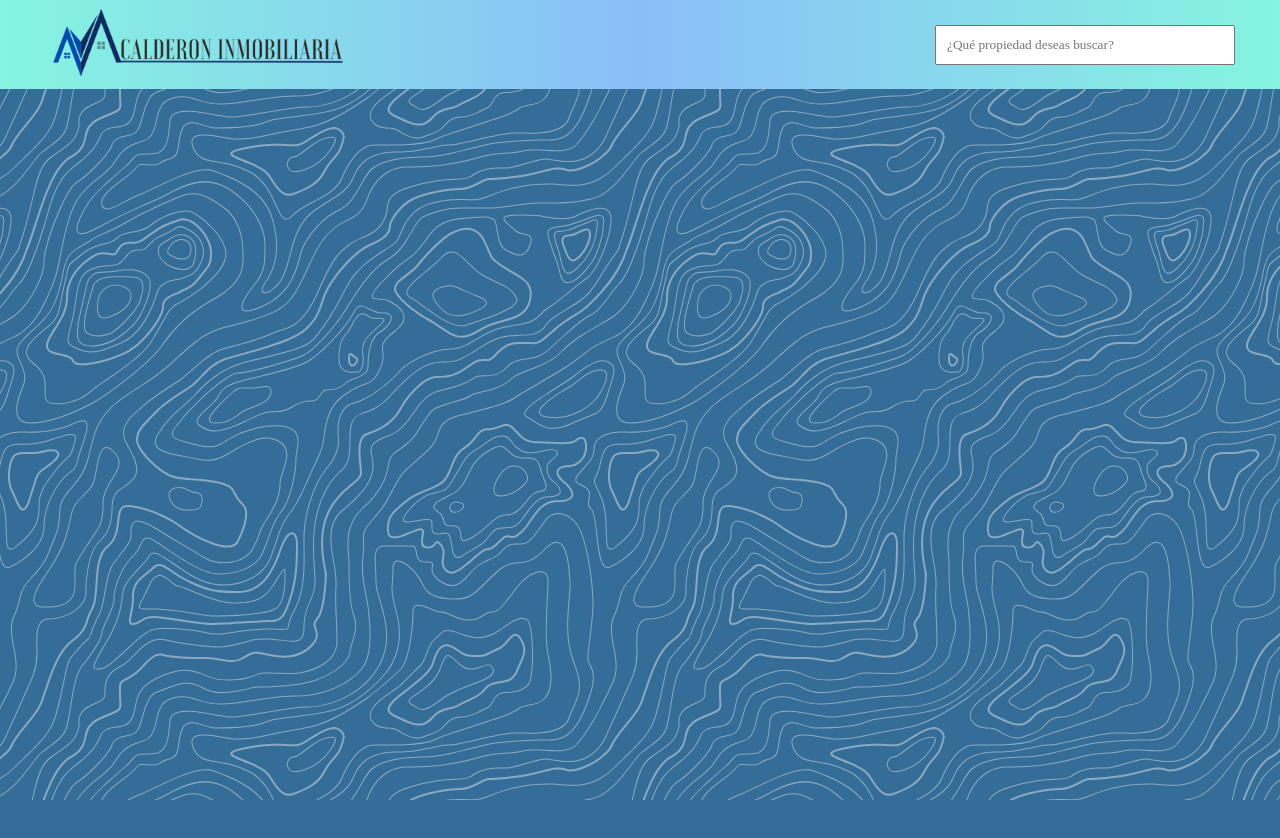
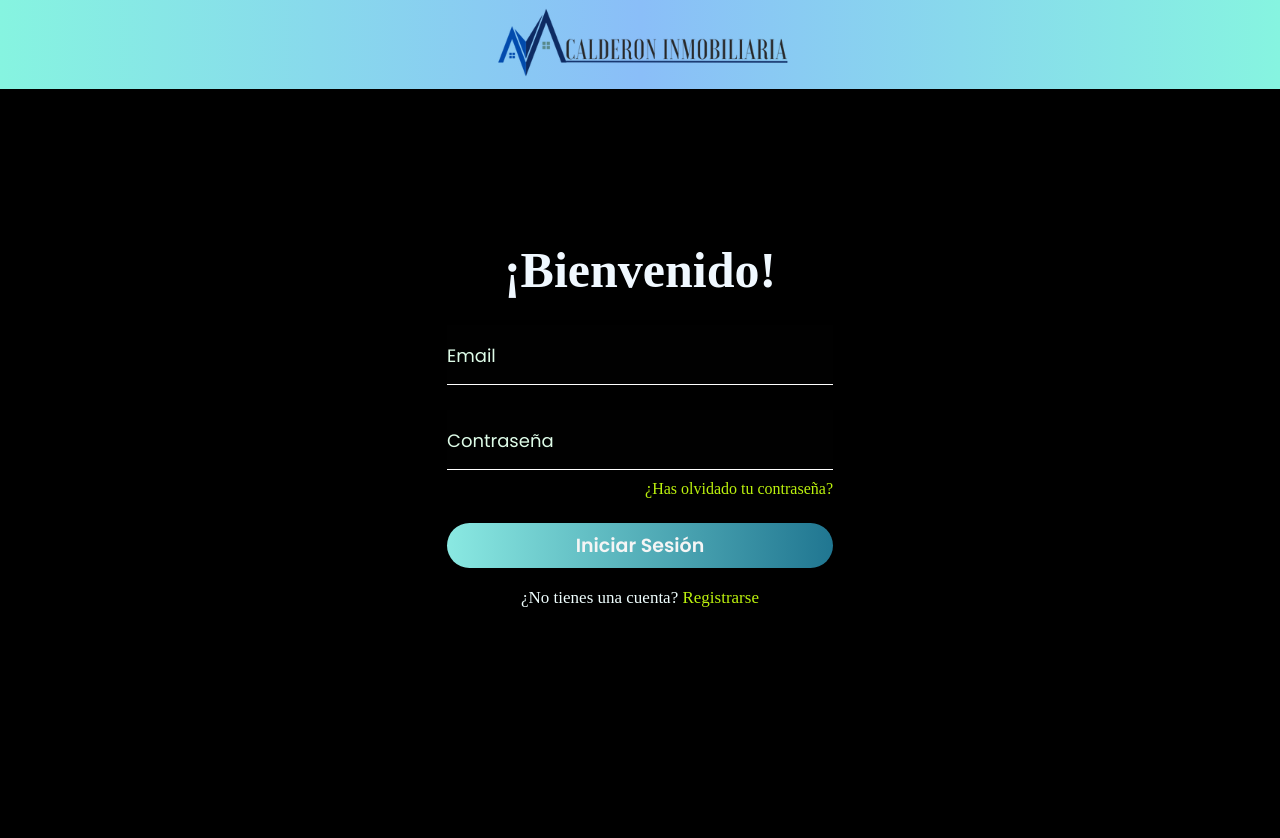
Before and after one commit to Caterina-Soubelet/Inmobiliaria, a plain HTML site: page paginas/login.html in a window 1280 px wide. Before the commit the page ends 800 px from the top, so only its background shows below. Drawn offline with Linux system fonts and the light colour scheme; a web font is replaced by a local one.

Commit message:
comando para pagina y css de login

```diff
--- a/index.html
+++ b/index.html
@@ -14,6 +14,7 @@
       crossorigin="anonymous"
       referrerpolicy="no-referrer"
     />
+    <link rel="stylesheet" href="./paginas/login.html">
   </head>
   <body>
     <header>
@@ -62,7 +63,7 @@
             Te acompañamos en todo el trayecto hasta conseguir tu lugar soñado.
           </p>
 
-          <a href="../inmobiliaria.page/paginas/login.html">INICIAR SESIÓN</a>
+          <a href="http://127.0.0.1:5500/paginas/login.html" target="_self">INICIAR SESIÓN</a>
         </div>
       </div>
       </section>
--- a/paginas/login.css
+++ b/paginas/login.css
@@ -0,0 +1,147 @@
+@import url("https://fonts.googleapis.com/css2?family=Poppins:ital,wght@0,300;0,400;0,600;0,700;1,500&display=swap");
+
+body {
+  background: black;
+  font-family: "Poppins", sans-serif;
+}
+
+.header-superior {
+  justify-content: center;
+}
+
+.main {
+  z-index: 1;
+  position: relative;
+  max-width: 700px;
+  width: 100%;
+}
+
+a {
+  text-decoration: none;
+  font-weight: 500;
+  display: inline-block;
+  color: rgb(188, 242, 13);
+}
+
+.form-content {
+  min-height: 100%;
+  padding: 40px 15px;
+  display: flex;
+  align-items: center;
+  justify-content: center;
+  gap: 10px;
+  width: 100%;
+}
+.form-content .box {
+  margin: 200px auto;
+  justify-content: center;
+  border-radius: 20px;
+}
+
+.form-content h3 {
+  font-size: 50px;
+  text-align: center;
+  line-height: 1.2;
+  color: aliceblue;
+  font-weight: 600;
+}
+
+.form-content form {
+  margin: 25px 0 20px;
+  color: rgb(255, 255, 255);
+}
+
+.form-content .input-box {
+  margin-bottom: 25px;
+}
+
+.form-content .input-control {
+  display: block;
+
+  height: 60px;
+  width: 100%;
+  background-color: rgb(15, 12, 12, 0.1);
+  border: none;
+  border-bottom: 1px solid rgb(255, 255, 255);
+  color: inherit;
+  font-family: "Poppins", sans-serif;
+  font-size: 20px;
+}
+
+input::placeholder {
+  color: rgb(222, 252, 232);
+  font-size: 18px;
+}
+
+input::-webkit-input-placeholder {
+  color: rgb(222, 252, 232);
+  font-size: 18px;
+}
+
+input::-ms-input-placeholder {
+  color: rgb(222, 252, 232);
+  font-size: 18px;
+}
+
+.form-content .input-control:focus {
+  outline: none;
+}
+
+.form-content .input-link {
+  margin-top: 10px;
+  text-align: right;
+}
+
+.form-content .form-btn {
+  height: 45px;
+  width: 100%;
+  font-size: 19px;
+  font-weight: 550;
+  text-transform: capitalize;
+  font-family: "Poppins", sans-serif;
+  cursor: pointer;
+  border-radius: 25px;
+  user-select: none;
+  border: none;
+  color: whitesmoke;
+  background: rgba(138, 233, 226, 1);
+  background: -webkit-linear-gradient(
+    left,
+    rgba(138, 233, 226, 1),
+    rgba(32, 118, 145, 1)
+  );
+  background: -moz-linear-gradient(
+    left,
+    rgba(138, 233, 226, 1),
+    rgba(32, 118, 145, 1)
+  );
+  background: linear-gradient(
+    to right,
+    rgba(138, 233, 226, 1),
+    rgba(32, 118, 145, 1)
+  );
+  position: relative;
+  z-index: 1;
+  overflow: hidden;
+}
+
+.form-content .form-btn:before {
+  content: "";
+  position: absolute;
+  left: 0;
+  top: 0;
+  height: 100%;
+  width: 100%;
+  transition: background-color 0.5s ease;
+  z-index: -1;
+}
+
+.form-content .form-btn:hover::before {
+  background-color: rgba(56, 56, 56, 0.2);
+}
+
+.form-content p {
+  text-align: center;
+  color: azure;
+  font-size: 17px;
+}
--- a/paginas/login.html
+++ b/paginas/login.html
@@ -7,6 +7,7 @@
     <title>Login</title>
     <link rel="stylesheet" href="../recursos/estilos.css" />
     <link rel="stylesheet" href="../paginas/login.css" />
+    <link rel="stylesheet" href="../index.html" />
   </head>
 
   <body>
@@ -19,21 +20,39 @@
               alt="Logo de la Inmobiliaria"
           /></a>
         </div>
+      </div>
+    </header>
+    <main>
+      <div class="form-content">
+        <div class="box">
+          <h3>¡Bienvenido!</h3>
+          <form action="">
+            <div class="input-box">
+              <input type="email" placeholder="Email" class="input-control" />
+            </div>
 
-        <div class="search">
-          <input type="search" placeholder="¿Qué propiedad deseas buscar?" />
+            <div class="input-box">
+              <input
+                type="password"
+                placeholder="Contraseña"
+                class="input-control"
+              />
+              <div class="input-link">
+                <a href="#" class="gradient-text"
+                  >¿Has olvidado tu contraseña?</a
+                >
+              </div>
+            </div>
+
+            <button type="submit" class="form-btn">Iniciar Sesión</button>
+          </form>
+
+          <p>
+            ¿No tienes una cuenta?
+            <a class="gradient-text" href="signup.html">Registrarse</a>
+          </p>
         </div>
       </div>
-    </header>
-
-    <main class="main">
-      <form class="form">
-        <h1>INICIA SESIÓN</h1>
-        <input type="email" placeholder="Email" class="" />
-        <input type="password" placeholder="Contraseña" class="" />
-        <a href="#">Todavia no tienes cuenta? Registrarse</a>
-        <a href="../index.html">Ingresar</a>
-      </form>
     </main>
   </body>
 </html>
```
